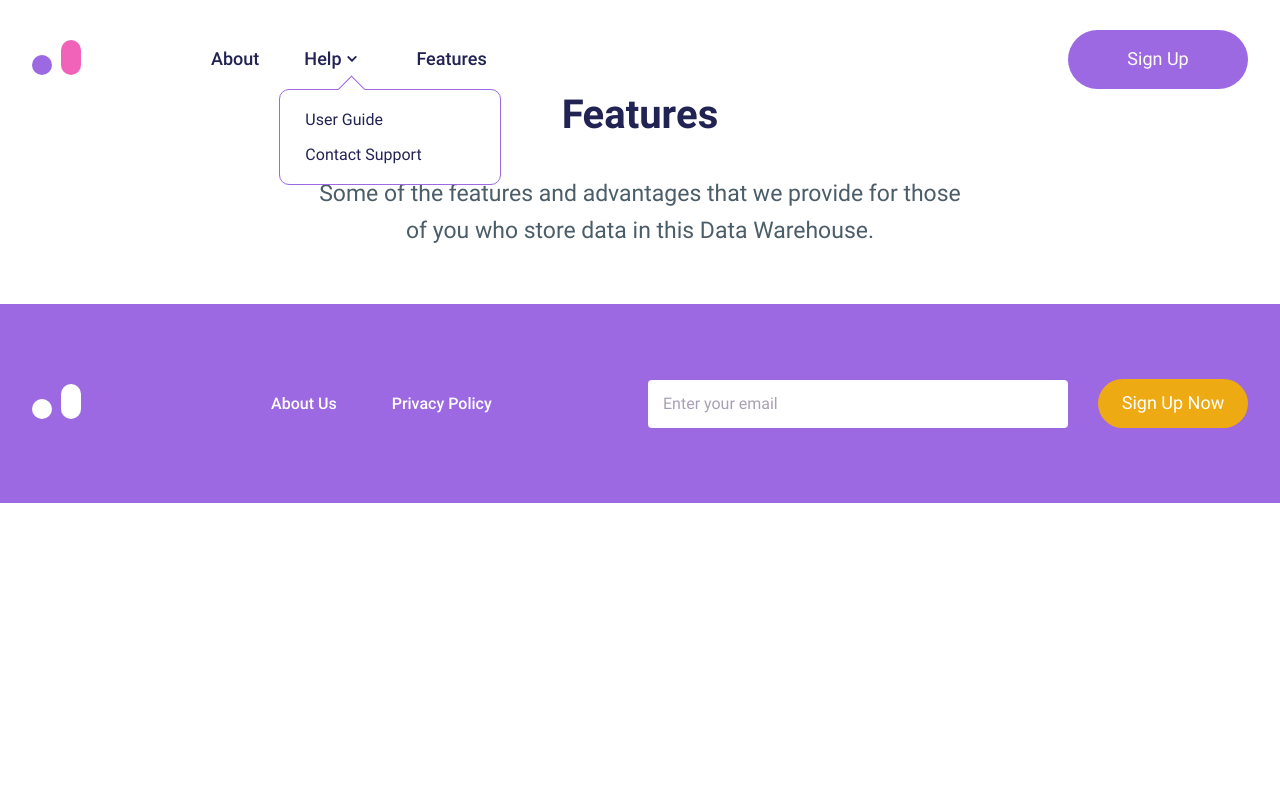
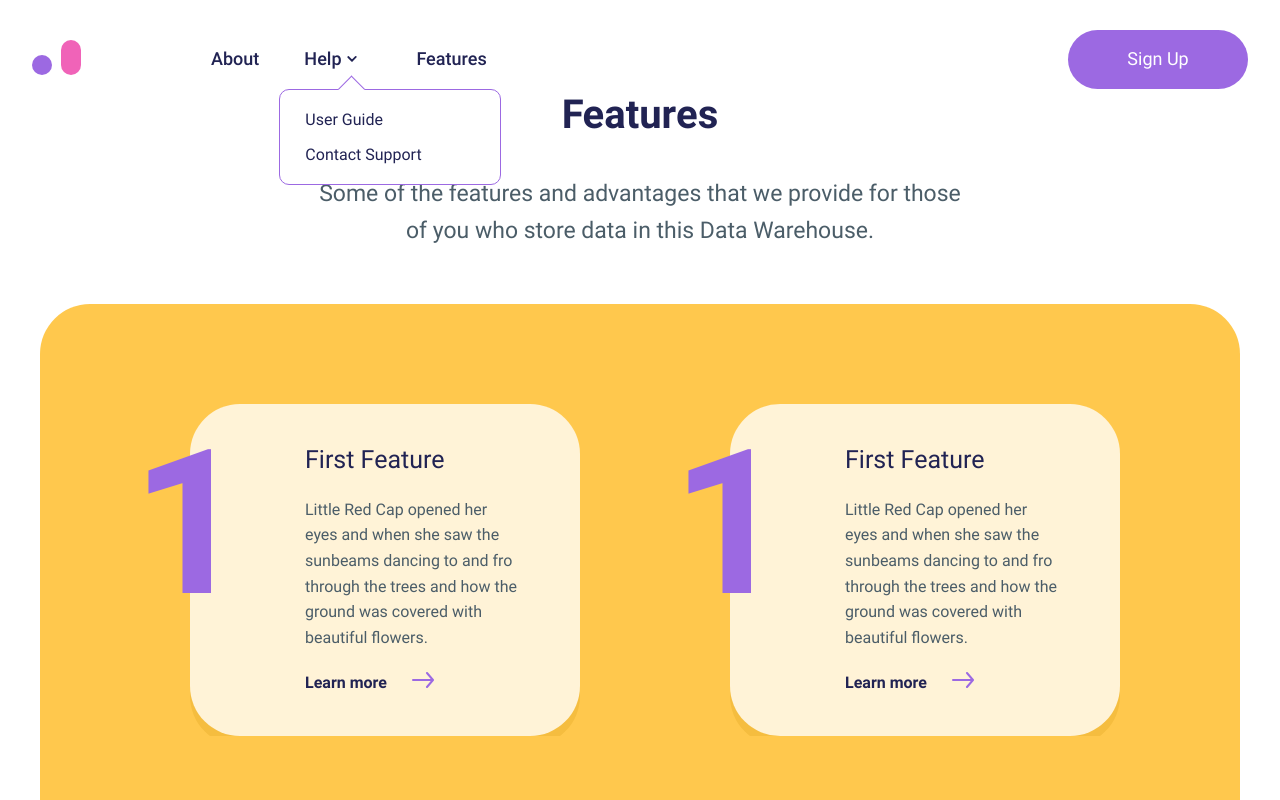
Before and after one commit to lenaryan/colored-blocks, a Vue app: page / in a window 1280 px wide. Shown: the top 800 px of the page. Built offline with nearby package versions, Linux system fonts and the light colour scheme.

Commit message:
slider mockup and styles

```diff
--- a/src/components/Slide.vue
+++ b/src/components/Slide.vue
@@ -1,5 +1,13 @@
 <template>
-    <div>
-
-    </div>
+    <li class="slide slider__slide">
+        <span class="slide__num">1</span>
+        <h2 class="slide__title">First Feature</h2>
+        <p class="slide__text">Little Red Cap opened her eyes and when she saw the sunbeams dancing to and fro through the trees and how the ground was covered with beautiful flowers.</p>
+        <a href="#" class="slide__link">Learn more
+            <picture>
+                <source srcset="@/images/arrow-link.svg">
+                <img src="@/images/arrow-link.png" alt="Learn more" class="slide__link-icon">
+            </picture>
+        </a>
+    </li>
 </template>
--- a/src/components/Slider.vue
+++ b/src/components/Slider.vue
@@ -1,8 +1,12 @@
 <template>
-    <div>
-        <Slide />
-        <Slide />
-    </div>
+    <section class="slider">
+        <ul class="slider__wrapper">
+            <Slide />
+            <Slide />
+            <Slide />
+            <Slide />
+        </ul>
+    </section>
 </template>
 
 <script>
--- a/src/styles.scss
+++ b/src/styles.scss
@@ -193,6 +193,79 @@ h1 {
     }
 }
 
+.slider {
+    background-color: #FFC84D;
+    border-radius: 50px;
+    max-width: 1200px;
+    margin: 0 auto 150px;
+    padding: 100px 120px 130px 0;
+    box-sizing: border-box;
+
+    &__wrapper {
+        display: flex;
+        overflow: hidden;
+    }
+}
+
+.slide {
+    background: #FFF3D7;
+    box-shadow: 0px 10px 0px #F5BD3F;
+    border-radius: 50px;
+    padding: 40px 60px 40px 115px;
+    min-width: 390px;
+    position: relative;
+    margin-left: 150px;
+    box-sizing: border-box;
+
+    &__num {
+        position: absolute;
+        z-index: 1;
+        color: #9C69E2;
+        font-size: 202px;
+        line-height: 0.85;
+        font-weight: bold;
+        top: 35px;
+        left: 0;
+        transform: translateX(-50%);
+    }
+
+    &__title {
+        color: $title-color;
+        font-size: 25px;
+        font-weight: normal;
+        line-height: 1.3;
+        margin-top: 0;
+        margin-bottom: 20px;
+    }
+
+    &__text {
+        margin-top: 0;
+        margin-bottom: 20px;
+        color: #4B5D68;
+        font-size: 16px;
+        line-height: 1.6;
+    }
+
+    &__link {
+        display: flex;
+        align-items: center;
+        text-decoration: none;
+        color: $title-color;
+        font-size: 16px;
+        line-height: 1.6;
+        font-weight: bold;
+        transition: color 0.2s ease-in-out;
+
+        &:hover {
+            color: $purple;
+        }
+    }
+
+    &__link-icon {
+        margin-left: 25px;
+    }
+}
+
 .footer {
     padding: 75px 0;
     background-color: $purple;
```
